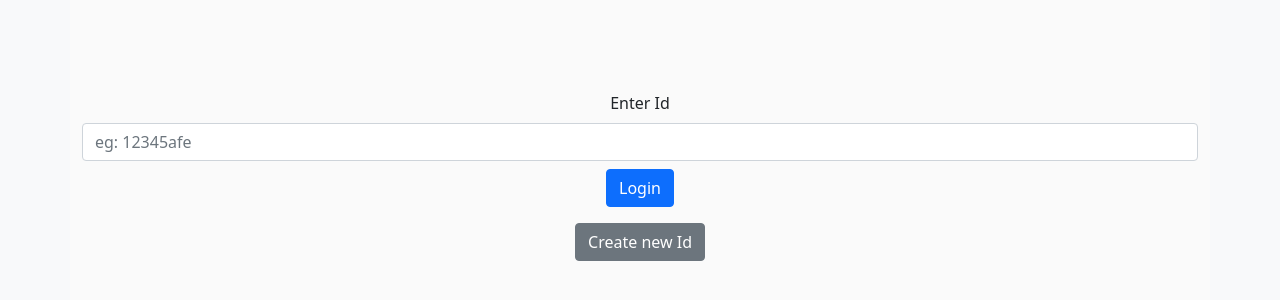
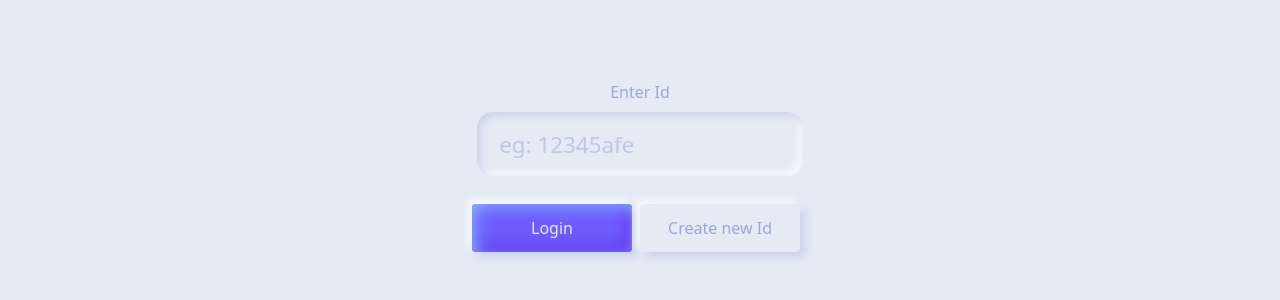
Before and after one commit to damcrazy/chat-client, a React (Create React App) app: page / in a window 1280 px wide. Shown: the part 220-520 px from the top of the page. Built offline with nearby package versions, Linux system fonts and the light colour scheme.

Commit message:
login_fix1.0

```diff
--- a/src/App.js
+++ b/src/App.js
@@ -11,24 +11,21 @@ import { ConversationsProvider } from './contexts/ConversationsProvider';
 import { SocketProvider } from './contexts/SocketProvider';
 
 function App() {
-
-
-
-  const [id, setId] = useLocalStorage('id');
+  const [id, setId] = useLocalStorage('id',"0");
   const dashboard = (
     <>
     {/* {id} */}
     <SocketProvider id={id}>
       <ContactsProvider>
         <ConversationsProvider id={id}>
-          <Dashboard id={id} />
+          <Dashboard id={id} setId={setId} />
         </ConversationsProvider>
       </ContactsProvider>
     </SocketProvider>
     </>
   )
   return (
-    id ? dashboard : <Login id={setId} />
+    id != "0"  ? dashboard : <Login id={setId} />
   );
 }
 
--- a/src/components/Dashboard.js
+++ b/src/components/Dashboard.js
@@ -4,11 +4,11 @@ import { useConversations } from '../contexts/ConversationsProvider'
 
 import Sidebar from './Sidebar'
 
-export default function Dashboard({id}) {
+export default function Dashboard({id,setId}) {
   const {selectedConversation} = useConversations();
   return (
       <div className="d-flex " style={{height: '100vh'}}>
-          <Sidebar id={id}/>
+          <Sidebar id={id} setId={setId}/>
           {selectedConversation && <OpenConversation/>}
       </div>
 
--- a/src/components/Login.js
+++ b/src/components/Login.js
@@ -4,7 +4,9 @@ import {v4 as uuid} from 'uuid';
 import { Container, Form,Button } from "react-bootstrap";
 
 //css
-import "./index-login.css";
+// import "./index-login.css";
+import "./Styles/Login/login.css";
+// import "./Styles/login.css";
 
 export default function Login({id}) {
 
@@ -21,14 +23,14 @@ export default function Login({id}) {
     return (
         <Container className="contain">
             <Form className="w-100" onSubmit={handleSubmit}>
-                <Form.Group>
-                    <Form.Label>Enter Id</Form.Label>
-                    <Form.Control type="text" placeholder="eg: 12345afe" ref={idref} className="w-100" />
+                <Form.Group className="form_group">
+                    <Form.Label className="form_label">Enter Id</Form.Label>
+                    <Form.Control type="text" placeholder="eg: 12345afe" ref={idref} className="form__input" required />
 
                 </Form.Group>
-                <div className="w-100">
-                <Button type="submit" className="m-2">Login</Button>
-                <Button onClick={createNewid} className="btn btn-secondary m-2">Create new Id</Button>
+                <div className="w-100 button-container">
+                <Button type="submit" className="btn__primary">Login</Button>
+                <Button onClick={createNewid} className="btn__secondary  m-2">Create new Id</Button>
                 </div>
             </Form>
         </Container>
--- /dev/null
+++ b/src/components/Styles/Login/login.css
@@ -0,0 +1,116 @@
+*, *::before, *::after {
+  margin: 0;
+  padding: 0;
+  box-sizing: inherit;
+}
+
+html {
+  box-sizing: border-box;
+  background: var(--greyLight-1) !important;
+}
+
+.form_label {
+  color: var(--greyDark);
+}
+
+.contain {
+  display: flex;
+  justify-content: center;
+  align-items: center;
+  height: 100vh;
+  background-color: var(--greyLight-1) !important;
+  padding: 0 !important;
+}
+
+.form_group {
+  display: flex;
+  align-items: center;
+  justify-content: center;
+  flex-direction: column;
+}
+
+.button-container {
+  padding: 20px;
+  display: flex;
+  flex-direction: row;
+  align-items: center;
+  justify-content: center;
+  width: 100%;
+}
+
+.btn {
+  width: 10rem;
+  height: 3rem;
+  border-radius: 1rem;
+  box-shadow: 0.3rem 0.3rem 0.6rem var(--greyLight-2), -0.2rem -0.2rem 0.5rem var(--white);
+  justify-self: center;
+  display: flex;
+  align-items: center;
+  justify-content: center;
+  cursor: pointer;
+  transition: 0.3s ease;
+}
+.btn__primary {
+  grid-column: 1/2;
+  border: 0 !important;
+  grid-row: 4/5;
+  background: var(--primary) !important;
+  box-shadow: inset 0.2rem 0.2rem 1rem var(--primary-light), inset -0.2rem -0.2rem 1rem var(--primary-dark), 0.3rem 0.3rem 0.6rem var(--greyLight-2), -0.2rem -0.2rem 0.5rem var(--white) !important;
+  color: var(--greyLight-1) !important;
+}
+.btn__primary:hover {
+  color: var(--white) !important;
+}
+.btn__primary:active {
+  box-shadow: inset 0.2rem 0.2rem 1rem var(--primary-dark), inset -0.2rem -0.2rem 1rem var(--primary-light);
+}
+.btn__secondary {
+  grid-column: 1/2;
+  grid-row: 5/6;
+  background: var(--greyLight-1) !important;
+  border: 0 !important;
+  color: var(--greyDark) !important;
+}
+.btn__secondary:hover {
+  color: var(--primary) !important;
+}
+.btn__secondary:active {
+  box-shadow: inset 0.2rem 0.2rem 0.5rem var(--greyLight-2), inset -0.2rem -0.2rem 0.5rem var(--white) !important;
+}
+.btn__secondary:focus {
+  box-shadow: none !important;
+}
+.btn p {
+  font-size: 1.6rem;
+}
+
+.form {
+  grid-column: 3/4;
+  grid-row: 3/4;
+  border: 0 !important;
+}
+.form__input {
+  width: 20.4rem !important;
+  height: 4rem !important;
+  border: none !important;
+  border-radius: 1rem !important;
+  font-size: 1.4rem !important;
+  padding-left: 1.4rem !important;
+  box-shadow: inset 0.2rem 0.2rem 0.5rem var(--greyLight-2), inset -0.2rem -0.2rem 0.5rem var(--white) !important;
+  background: none !important;
+  font-family: inherit !important;
+  color: var(--greyDark) !important;
+}
+.form__input::-moz-placeholder {
+  color: var(--greyLight-3) !important;
+}
+.form__input:-ms-input-placeholder {
+  color: var(--greyLight-3) !important;
+}
+.form__input::placeholder {
+  color: var(--greyLight-3) !important;
+}
+.form__input:focus {
+  outline: none !important;
+  box-shadow: 0.3rem 0.3rem 0.6rem var(--greyLight-2), -0.2rem -0.2rem 0.5rem var(--white) !important;
+}/*# sourceMappingURL=login.css.map */
--- /dev/null
+++ b/src/components/Styles/Login/login.scss
@@ -0,0 +1,112 @@
+
+  $shadow: .3rem .3rem .6rem var(--greyLight-2),
+  -.2rem -.2rem .5rem var(--white);
+  $inner-shadow: inset .2rem .2rem .5rem var(--greyLight-2),
+  inset -.2rem -.2rem .5rem var(--white);
+
+  *, *::before, *::after {
+    margin: 0;
+    padding: 0;
+    box-sizing: inherit;
+  }
+
+html {
+    box-sizing: border-box;
+    background: var(--greyLight-1) !important;
+}
+.form_label{
+    color: var(--greyDark);
+}
+.contain{
+    display: flex;
+    justify-content: center;
+    align-items: center;
+    height: 100vh;
+    background-color: var(--greyLight-1) !important;
+    padding: 0 !important;
+    // margin: 0 !important;
+}
+.form_group{
+    display: flex;
+    align-items: center;
+    justify-content: center;
+    flex-direction: column;
+}
+.button-container{
+    padding: 20px;
+    display: flex;
+    flex-direction: row;
+    align-items: center;
+    justify-content: center;
+    width: 100%;
+}
+.btn {
+    width: 10rem;
+    height: 3rem;
+    border-radius: 1rem;
+    box-shadow: $shadow;
+    justify-self: center;
+    display: flex;
+    align-items: center;
+    justify-content: center;
+    cursor: pointer;
+    transition: .3s ease;
+
+    &__primary {
+      grid-column: 1 / 2;
+      border: 0 !important;
+      grid-row: 4 / 5;
+      background: var(--primary) !important;
+      box-shadow:inset .2rem .2rem 1rem var(--primary-light) ,
+                inset -.2rem -.2rem 1rem var(--primary-dark),
+                $shadow !important;
+      color: var(--greyLight-1) !important;
+
+      &:hover { color: var(--white) !important; }
+      &:active {
+        box-shadow:inset .2rem .2rem 1rem var(--primary-dark),
+               inset -.2rem -.2rem 1rem var(--primary-light);
+      }
+    }
+
+    &__secondary {
+      grid-column: 1 / 2;
+      grid-row: 5 / 6;
+      background: var(--greyLight-1) !important;
+      border: 0 !important;
+      color: var(--greyDark) !important;
+      &:hover { color: var(--primary) !important; }
+      &:active {
+        box-shadow: $inner-shadow !important;
+      }
+      &:focus {
+        box-shadow: none !important;
+      }
+    }
+
+    p {
+      font-size: 1.6rem;
+    }
+  }
+
+  .form {
+    grid-column: 3 / 4;
+    grid-row: 3 / 4;
+    border: 0 !important;
+    &__input {
+      width: 20.4rem !important;
+      height: 4rem !important;
+      border: none!important;
+      border-radius: 1rem !important;
+      font-size: 1.4rem!important;
+      padding-left: 1.4rem!important;
+      box-shadow: $inner-shadow!important;
+      background: none!important;
+      font-family: inherit!important;
+      color: var(--greyDark)!important;
+
+      &::placeholder { color: var(--greyLight-3)!important; }
+      &:focus { outline: none !important; box-shadow: $shadow !important; }
+    }
+
+  }
--- /dev/null
+++ b/src/components/Styles/Sidebar/sidebar.css
@@ -0,0 +1,43 @@
+.segmented-control {
+  grid-column: 3/4;
+  grid-row: 1/2;
+  box-shadow: 0.3rem 0.3rem 0.6rem var(--greyLight-2), -0.2rem -0.2rem 0.5rem var(--white);
+  border-radius: 1rem;
+  display: flex;
+  align-items: center;
+  position: relative;
+  transition: all 0.5s ease;
+  color: var(--primary) !important;
+}
+.segmented-control__1, .segmented-control__2 {
+  width: 6.8rem;
+  height: 3.6rem;
+  display: flex;
+  justify-content: center;
+  align-items: center;
+  cursor: pointer;
+  color: var(--greyDark) !important;
+  transition: all 0.5s ease;
+}
+.segmented-control__1:hover, .segmented-control__2:hover {
+  color: var(--primary) !important;
+}
+.segmented-control__color {
+  position: absolute;
+  height: 3.4rem;
+  width: 6.2rem;
+  margin-left: 0.3rem;
+  border-radius: 0.8rem;
+  box-shadow: inset 0.2rem 0.2rem 0.5rem var(--greyLight-2), inset -0.2rem -0.2rem 0.5rem var(--white);
+  pointer-events: none;
+}
+
+.segmented-control__1:active ~ .segmented-control__color {
+  transform: translateX(0);
+  transition: transform 0.3s cubic-bezier(0.645, 0.045, 0.355, 1);
+}
+
+.segmented-control__2:active ~ .segmented-control__color {
+  transform: translateX(6.8rem);
+  transition: transform 0.3s cubic-bezier(0.645, 0.045, 0.355, 1);
+}/*# sourceMappingURL=sidebar.css.map */
--- a/src/components/index-login.css
+++ b/src/components/index-login.css
@@ -1,16 +0,0 @@
-.contain{
-    display: flex;
-    flex-direction: column;
-    justify-content: center;
-    align-items: center;
-    height: 100vh;
-    background-color: #fafafa;
-}
-
-.w-100>div{
-    display: flex;
-    flex-direction: column;
-    align-items: center;
-    justify-content: center;
-    width: 100%;
-}
--- a/src/contexts/ConversationsProvider.js
+++ b/src/contexts/ConversationsProvider.js
@@ -89,9 +89,7 @@ export function ConversationsProvider({ id, children }) {
     // },[setConversations]);
 
     const addMessageToConversation = useCallback(({ recipients, text, sender }) => {
-        console.log('%c%s', 'color: #731d1d', sender);
-        console.log('%c%s', 'color: #f200e2', text);
-        console.log('%c%s', 'color: #1d5673', recipients);
+
         setConversations(prevConversations => {
           let madeChange = false
           const newMessage = { sender, text }
--- a/src/index.css
+++ b/src/index.css
@@ -1,3 +1,17 @@
+
+:root {
+  --primary-light: #8abdff;
+  --primary: #6d5dfc;
+  --primary-dark: #5b0eeb;
+
+  --white: #FFFFFF;
+  --greyLight-1: #E4EBF5;
+  --greyLight-2: #c8d0e7;
+  --greyLight-3: #bec8e4;
+  --greyDark: #9baacf;
+}
+
+
 body {
   margin: 0;
   font-family: -apple-system, BlinkMacSystemFont, 'Segoe UI', 'Roboto', 'Oxygen',
@@ -5,7 +19,7 @@ body {
     sans-serif;
   -webkit-font-smoothing: antialiased;
   -moz-osx-font-smoothing: grayscale;
-  background-color: #f8f9fa !important;
+  background-color: var(--greyLight-1) !important;
 
 }
 
```
Also changed, not shown: src/components/Sidebar.js (+10 -5 lines), src/components/Styles/Sidebar/sidebar.scss (added, +52 -0 lines), 2 other files (tests, documents, lock files or other folders).
